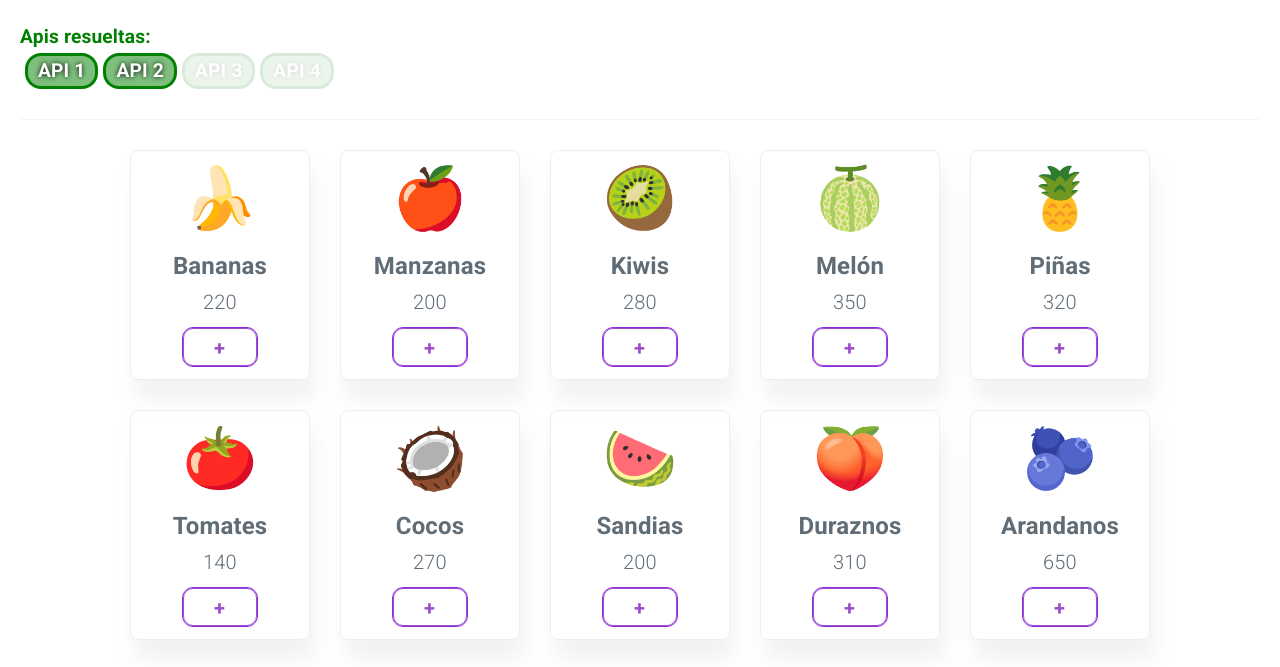
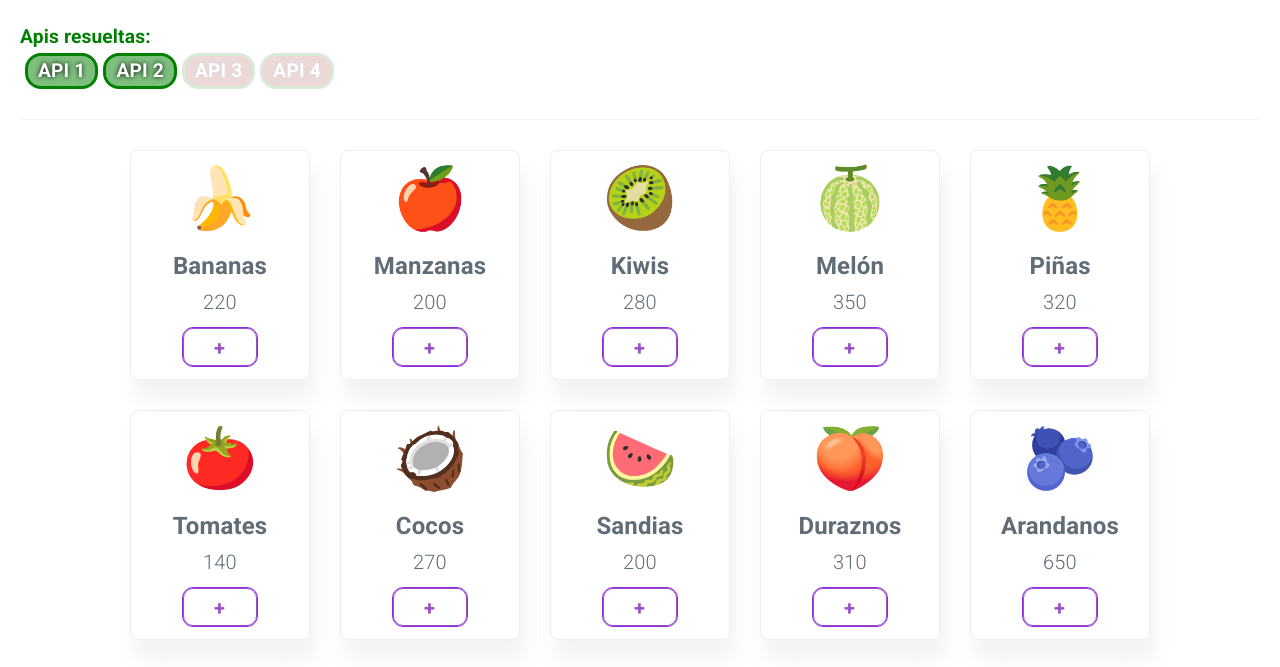
Before and after one commit to javierhuebra/Interfaz_Desarrollo_TECLAB, a plain HTML site: page index.html in a window 1280 px wide. Shown: the part 129-796 px from the top of the page. Drawn offline with nearby package versions, Linux system fonts and the light colour scheme.

Commit message:
ultimos arreglos para api 2

```diff
--- a/css/style.css
+++ b/css/style.css
@@ -219,6 +219,7 @@ tbody tr:nth-child(even) {
 }
 .not{
     opacity: 0.15;
+    background-color: rgb(143, 1, 1);
 }
 /*  CONTROLO MEDIA SCREENS Y ELEMENTOS EN PANTALLA
     ESTO APLICA SOLAMENTE A LOS ELEMENTOS DE CHECKOUT.HTML */
```
